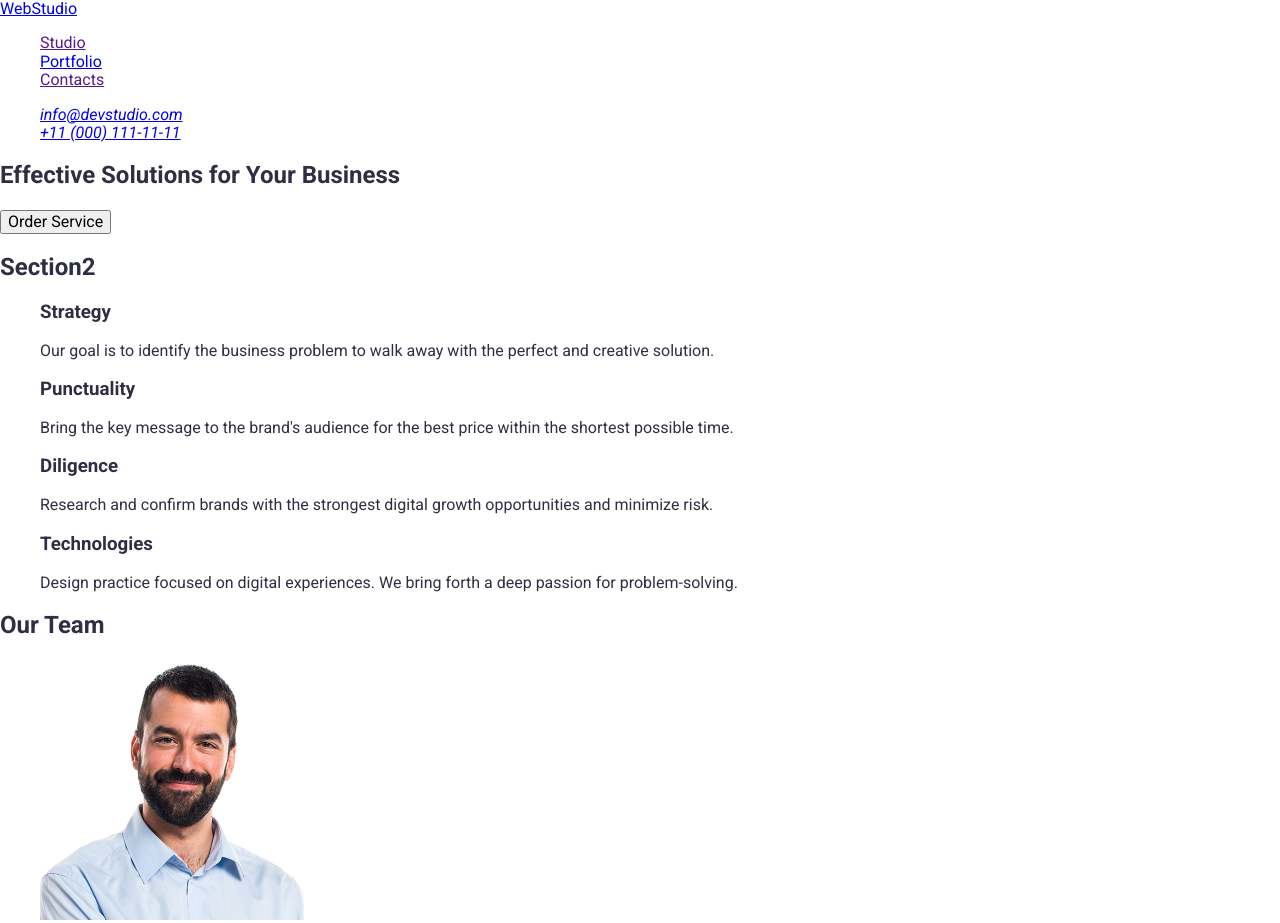
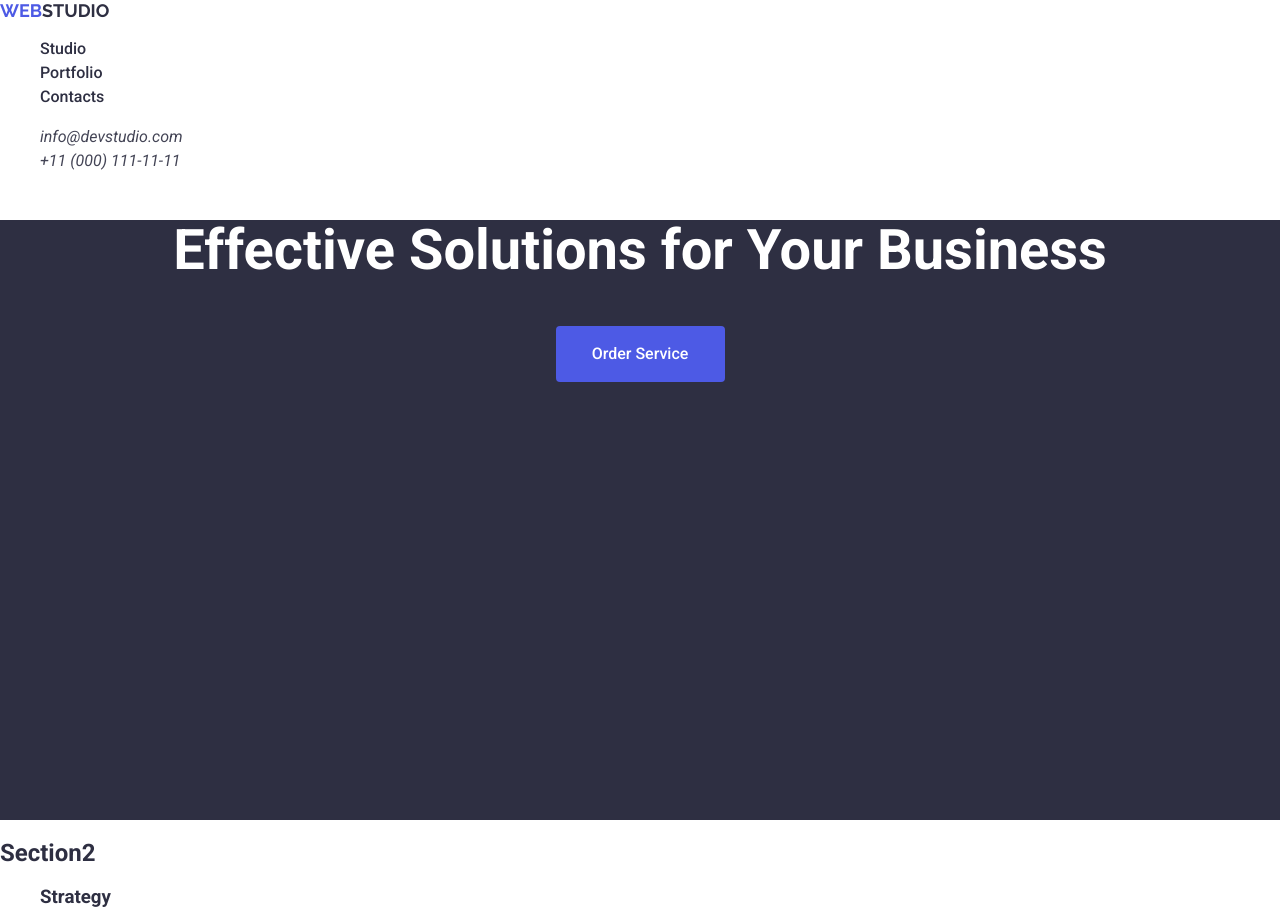
Before and after one commit to OlesiaTsaturian/goit-markup-hw-02, a plain HTML site: page index.html in a window 1280 px wide. Shown: the top 923 px of the page. Drawn offline with nearby package versions, Linux system fonts and the light colour scheme.

Commit message:
add styles for logo, nav bar and first section

```diff
--- a/css/styles.css
+++ b/css/styles.css
@@ -1,9 +1,86 @@
+:root {
+  --ocean: #404bbf;
+  --navy-blue: #2e2f42;
+  --slate: #434455;
+  --iris: #4d5ae5;
+}
+
 body {
   font-family: "Roboto", sans-serif;
-  color: #2e2f42;
+  color: var(--navy-blue);
   background-color: #ffffff;
 }
 
 ul {
   list-style-type: none;
 }
+.header_nav_logo {
+  font-family: "Raleway", sans-serif;
+  font-size: 18px;
+  font-weight: 700;
+  line-height: 21px;
+  text-decoration: none;
+  color: var(--navy-blue);
+  text-transform: uppercase;
+}
+.nav_logo_blue {
+  color: var(--iris);
+}
+.nav-bar > .nav-links > a {
+  font-size: 16px;
+  font-weight: 500;
+  line-height: 24px;
+  letter-spacing: 2%;
+  text-decoration: none;
+  color: var(--navy-blue);
+}
+
+.nav-bar > .nav-links > a:hover {
+  color: var(--ocean);
+}
+
+.nav-bar > .nav-links > a:active {
+  color: var(--ocean);
+  text-decoration: underline;
+}
+
+.address-link {
+  font-size: 16px;
+  line-height: 24px;
+  font-weight: 400;
+  letter-spacing: 2%;
+  color: var(--slate);
+  text-decoration: none;
+}
+
+.address-link:hover {
+  color: var(--ocean);
+}
+.main-section {
+  background-color: var(--navy-blue);
+  height: 600px;
+  text-align: center;
+}
+.main-section-title {
+  color: #ffffff;
+  font-weight: 700;
+  font-size: 56px;
+  letter-spacing: 2%;
+  line-height: 60px;
+}
+.main-section-button {
+  font-weight: 500;
+  color: #ffffff;
+  background-color: var(--iris);
+  border: none;
+  border-radius: 4px;
+  font-size: 16px;
+  line-height: 24px;
+  letter-spacing: 4%;
+  width: 169px;
+  height: 56px;
+}
+.main-section-button:hover {
+  background-color: var(--ocean);
+  cursor: pointer;
+}
--- a/index.html
+++ b/index.html
@@ -19,35 +19,43 @@
   <body>
     <header class="header">
       <nav class="header_nav">
-        <a class="header_nav_logo" href="./index.html">WebStudio</a>
+        <a class="header_nav_logo" href="./index.html"
+          ><span class="nav_logo_blue">Web</span>Studio</a
+        >
 
-        <ul>
-          <li>
+        <ul class="nav-bar">
+          <li class="nav-links">
             <a href="">Studio</a>
           </li>
-          <li>
+          <li class="nav-links">
             <a href="#portfolio">Portfolio</a>
           </li>
-          <li>
+          <li class="nav-links">
             <a href="">Contacts</a>
           </li>
         </ul>
       </nav>
-      <address>
+      <address class="address-bar">
         <ul>
           <li>
-            <a href="mailto:info@devstudio.com">info@devstudio.com</a>
+            <a class="address-link" href="mailto:info@devstudio.com"
+              >info@devstudio.com</a
+            >
           </li>
           <li>
-            <a href="tel:+110001111111">+11 (000) 111-11-11</a>
+            <a class="address-link" href="tel:+110001111111"
+              >+11 (000) 111-11-11</a
+            >
           </li>
         </ul>
       </address>
     </header>
     <main>
-      <section>
-        <h1>Effective Solutions for Your Business</h1>
-        <button type="button">Order Service</button>
+      <section class="main-section">
+        <h1 class="main-section-title">
+          Effective Solutions for Your Business
+        </h1>
+        <button class="main-section-button" type="button">Order Service</button>
       </section>
       <section>
         <h2>Section2</h2>
```
